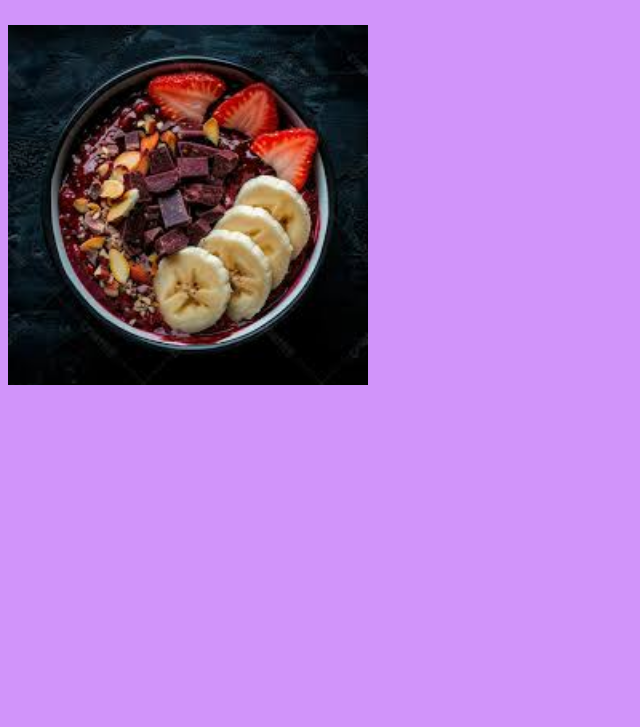
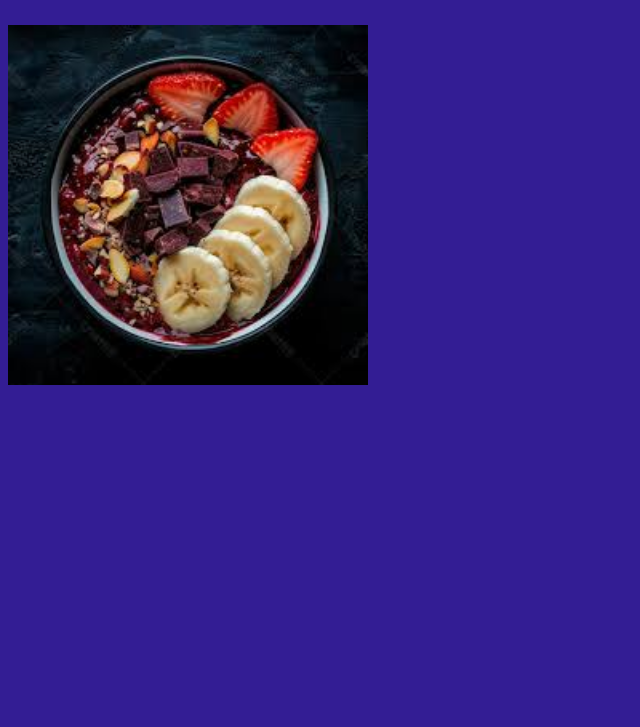
Before and after one commit to AlvaroRabelo/ProjetoWeb1, a plain HTML site: page index.html in a window 1280 px wide. Shown: the part 73-800 px from the top of the page, without its empty margins (0-640 px from the left). Drawn offline with Linux system fonts and the light colour scheme.

Commit message:
segunda versao do site

```diff
--- a/style.css
+++ b/style.css
@@ -1,4 +1,4 @@
 body {
-    background-color: rgb(209, 148, 250);
+    background-color: rgb(51, 29, 148);
     color: rgb(255, 255, 255);
 }
```
